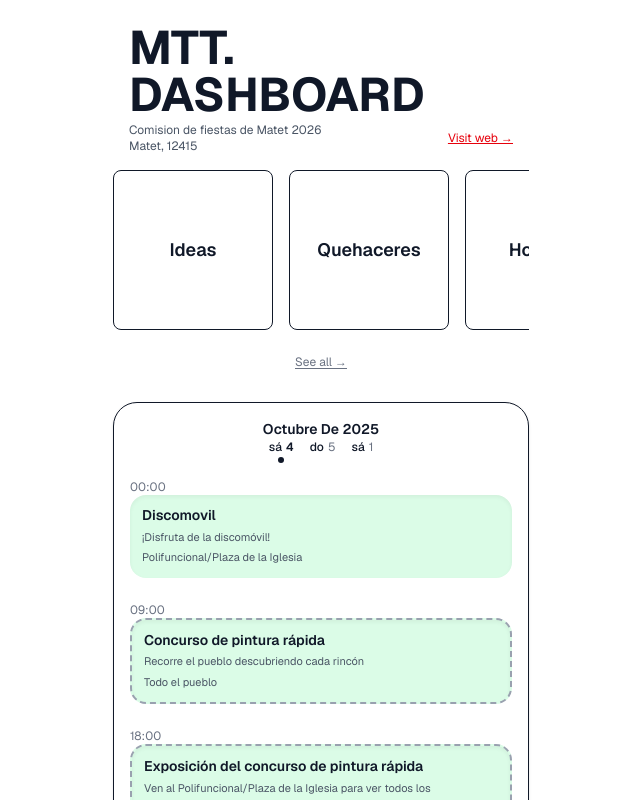
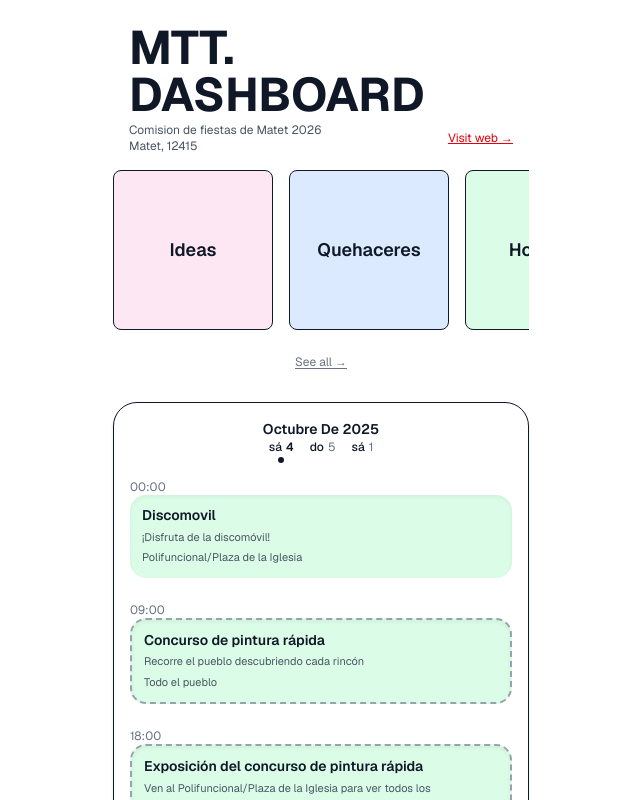
Before and after one commit to jgarcia311999/ComisionMatet, a Next.js app: page / in a window 1280 px wide. Shown: the top 800 px of the page, without its empty margins (319-959 px from the left). Built offline with nearby package versions, Linux system fonts and the light colour scheme.

Commit message:
Añadir colores de fondo a los elementos de la lista en la página principal para mejorar la presentación visual

```diff
--- a/src/app/page.tsx
+++ b/src/app/page.tsx
@@ -83,13 +83,23 @@ export default function Home() {
 
         <section className="mt-4 overflow-hidden">
           <div className="flex space-x-4 overflow-x-auto pb-4">
-            {items.map((item) => (
-              <div key={item.title} className="flex-shrink-0 w-40 h-40 border rounded-lg overflow-hidden">
-                <Link href={item.href || "#"} className="w-full h-full flex flex-col justify-center items-center hover:bg-gray-50 transition-colors">
-                  <div className="text-lg font-semibold text-center">{item.title}</div>
-                </Link>
-              </div>
-            ))}
+            {items.map((item, idx) => {
+              const colors = [
+                "bg-pink-100",
+                "bg-blue-100",
+                "bg-green-100",
+                "bg-yellow-100",
+                "bg-purple-100"
+              ];
+              const color = colors[idx % colors.length];
+              return (
+                <div key={item.title} className={`flex-shrink-0 w-40 h-40 border rounded-lg overflow-hidden ${color}`}>
+                  <Link href={item.href || "#"} className="w-full h-full flex flex-col justify-center items-center hover:bg-opacity-80 transition-colors">
+                    <div className="text-lg font-semibold text-center">{item.title}</div>
+                  </Link>
+                </div>
+              );
+            })}
           </div>
           <div className="text-center text-xs py-2 text-gray-500">
             <a href="#" className="underline underline-offset-2">
```
